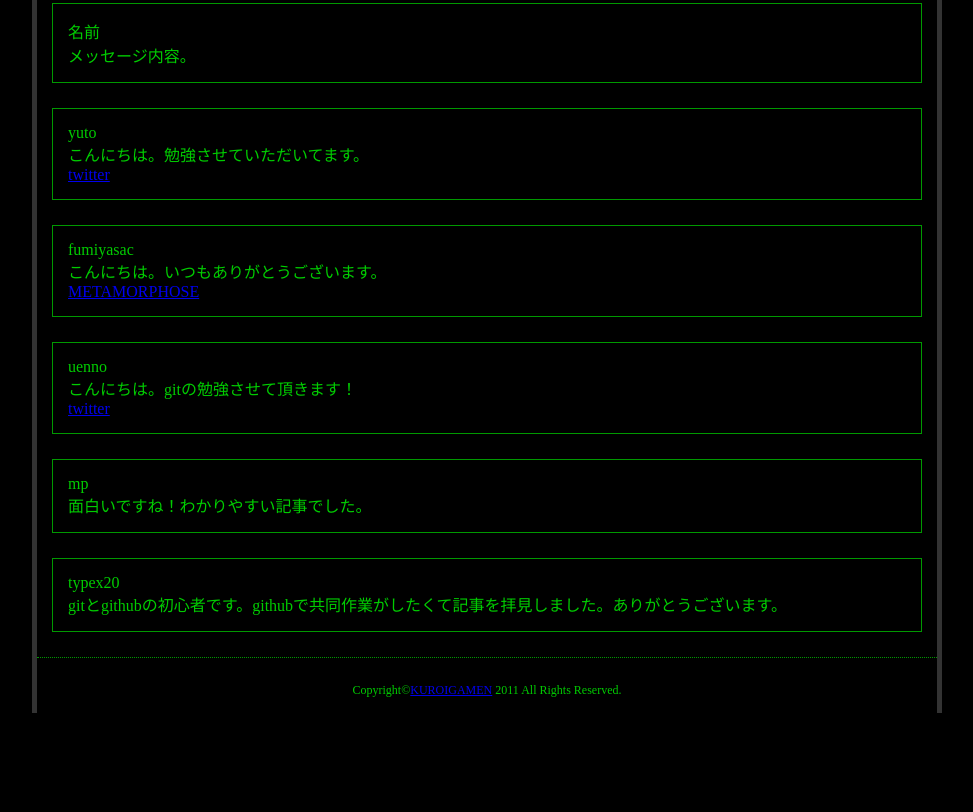
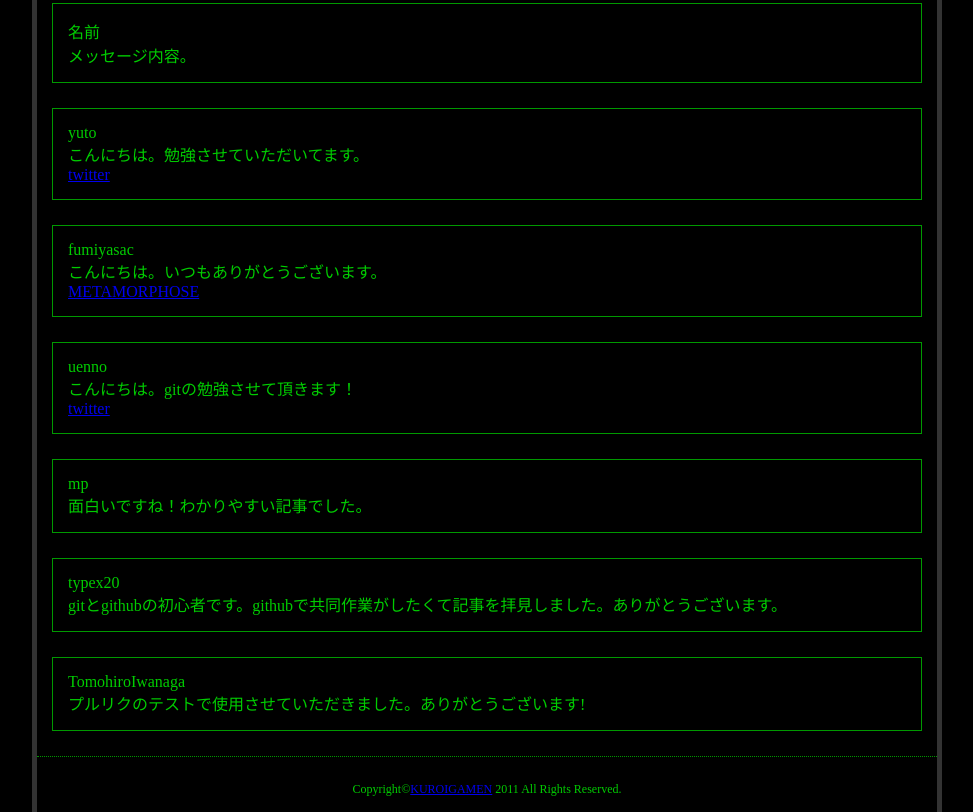
Before and after one commit to machida/KUROIGAMEN-message-board, a plain HTML site: page index.html in a window 1280 px wide. Shown: the part 841-1653 px from the top of the page, without its empty margins (153-1126 px from the left). Before the commit the page ends 1554 px from the top, so only its background shows below. Drawn offline with Linux system fonts and the light colour scheme.

Commit message:
プルリクのテストです

```diff
--- a/index.html
+++ b/index.html
@@ -78,6 +78,10 @@
 	<h3>typex20</h3>
 	</p>gitとgithubの初心者です。githubで共同作業がしたくて記事を拝見しました。ありがとうございます。</p>
 </li>
+<li>
+	<h3>TomohiroIwanaga</h3>
+	</p>プルリクのテストで使用させていただきました。ありがとうございます!</p>
+</li>
 </ul>
 </div>
 
```
